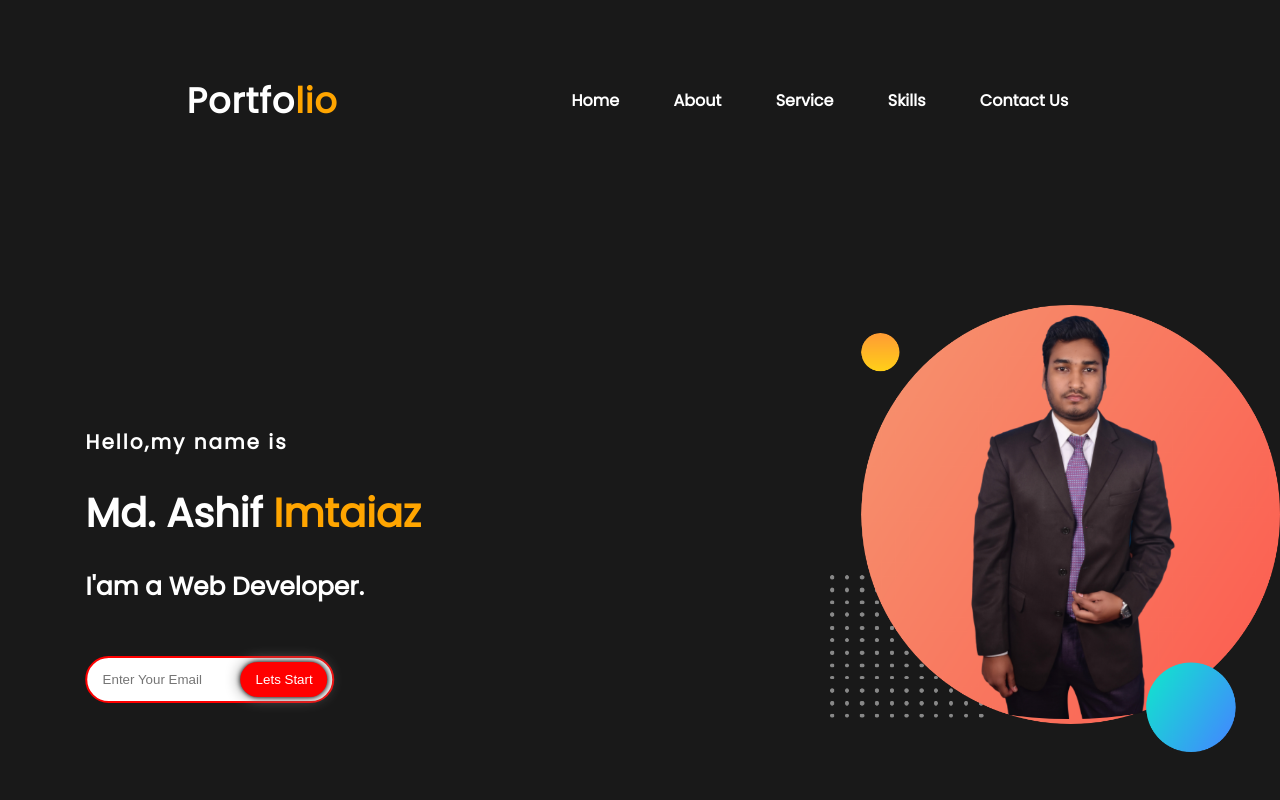
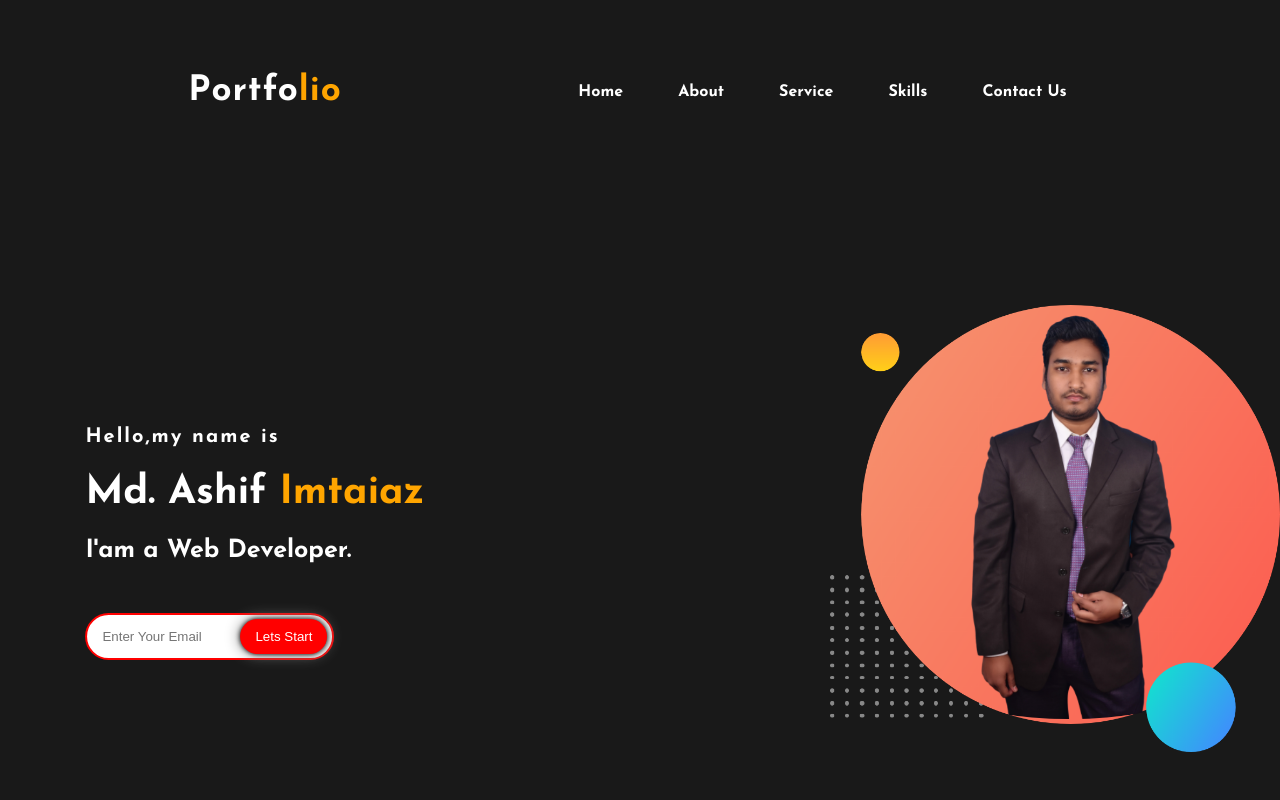
Before and after one commit to ashifimtaiaz/ashif-imtaiaz, a plain HTML site: page index.html in a window 1280 px wide. Shown: the top 800 px of the page. Drawn offline with Linux system fonts and the light colour scheme.

Commit message:
all is added

```diff
--- a/index.html
+++ b/index.html
@@ -6,13 +6,24 @@
     <meta http-equiv="X-UA-Compatible" content="IE=edge">
     <meta name="viewport" content="width=device-width, initial-scale=1.0">
     <title>Ashif Imtaiaz</title>
-    <link rel="preconnect" href="https://fonts.googleapis.com">
-    <link rel="preconnect" href="https://fonts.gstatic.com" crossorigin>
-    <link href="https://fonts.googleapis.com/css2?family=Poppins&display=swap" rel="stylesheet">
     <link rel="stylesheet" href="style.css">
+    <link rel="preconnect" href="https://fonts.gstatic.com">
+    <link
+        href="https:/fonts.googleapis.com/css2?family=Josefin+Sans:ital,wght@0,100;0,200;0,300;0,400;0,500;0,600;0,700;1,100;1,200;1,300;1,400;1,500;1,600;1,700&display=swap"
+        rel="stylesheet">
+
     <link rel="stylesheet" href="https://cdnjs.cloudflare.com/ajax/libs/font-awesome/6.3.0/css/all.min.css"
         integrity="sha512-SzlrxWUlpfuzQ+pcUCosxcglQRNAq/DZjVsC0lE40xsADsfeQoEypE+enwcOiGjk/bSuGGKHEyjSoQ1zVisanQ=="
         crossorigin="anonymous" referrerpolicy="no-referrer" />
+
+</head>
+
+<body>
+
+</body>
+
+</html>
+
 </head>
 
 <body>
--- a/style.css
+++ b/style.css
@@ -1,11 +1,10 @@
 body {
     padding: 0;
     margin: 0;
-    font-family: 'Poppins', sans-serif;
+    font-family: 'Josefin Sans', sans-serif;
 
-    box-sizing: border-box;
+
 }
-
 
 .hero {
     height: 100vh;
```
